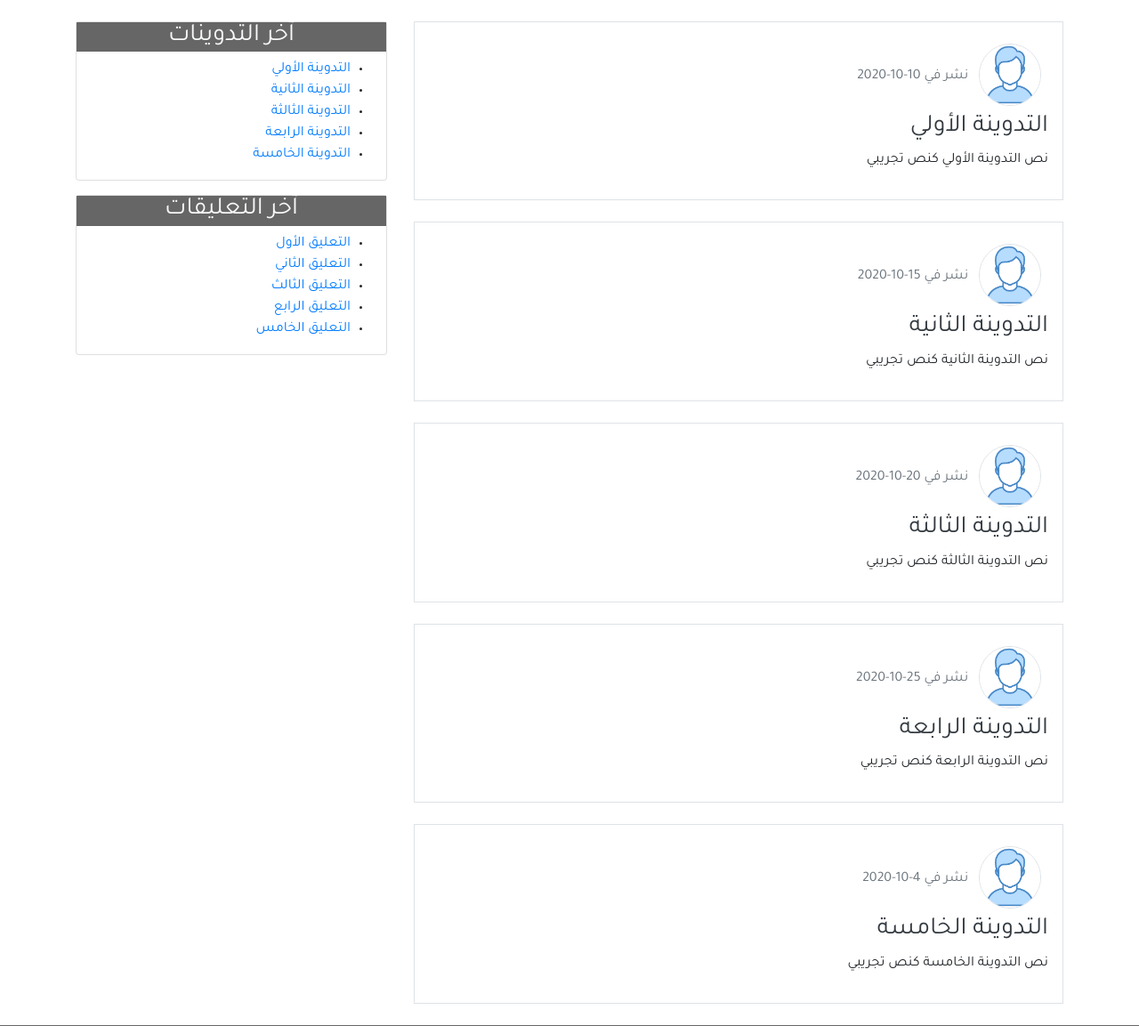
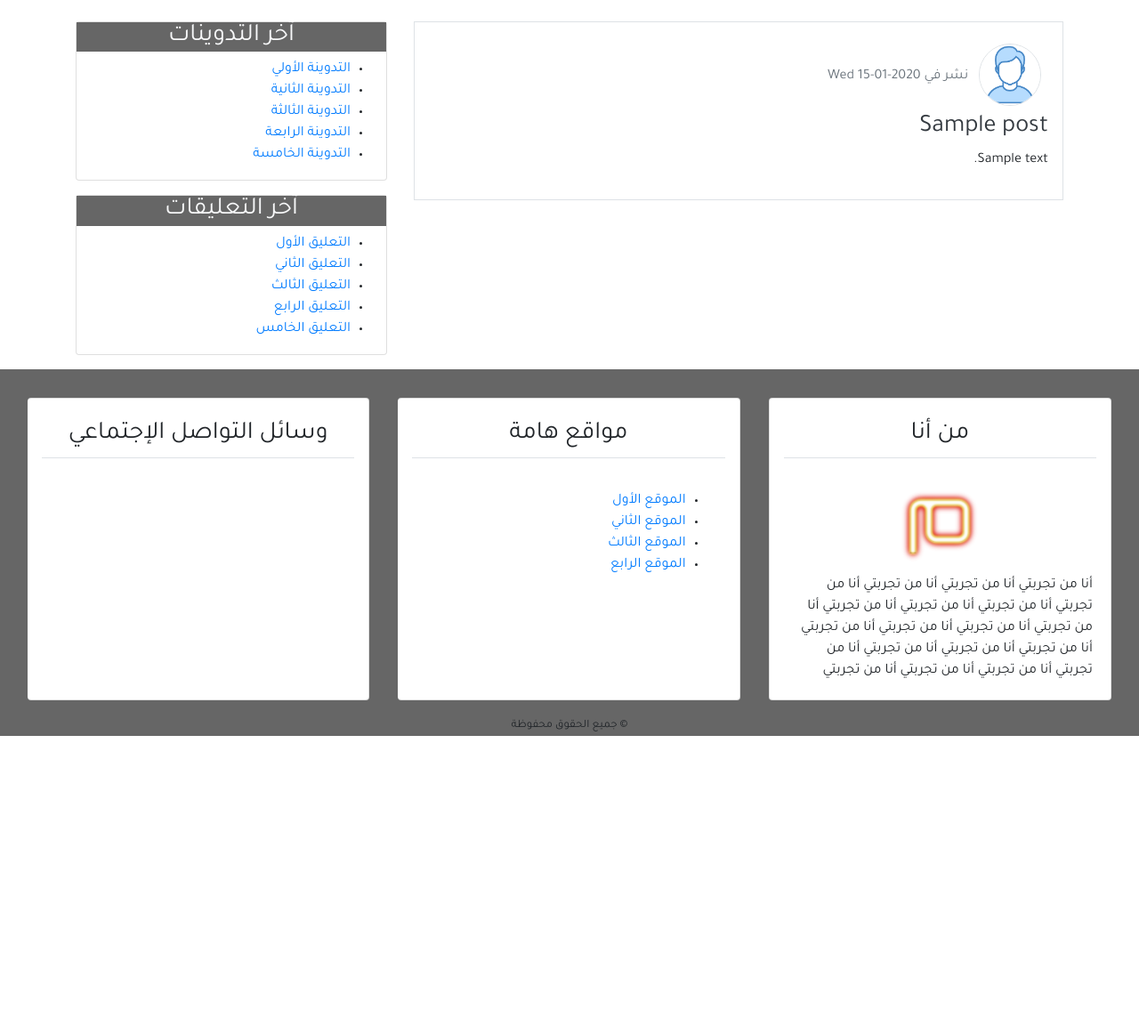
Before and after one commit to Wafaa-Soliman/Blogger-python-django, a Django app: page / in a window 1280 px wide. Shown: the part 57-1210 px from the top of the page at 89% size. After the commit the page ends 884 px from the top, so only its background shows below. Run offline with Django 3.2, Linux system fonts and the light colour scheme; tables that the repository leaves empty hold one stand-in row (values such as "Sample post"); some libraries are stand-ins or nearby versions.

Commit message:
Format date

```diff
--- a/src/blog/models.py
+++ b/src/blog/models.py
@@ -11,3 +11,6 @@
 
     def __str__(self):
         return self.title
+
+    class Meta:
+        ordering = ['-post_date']
--- a/src/blog/views.py
+++ b/src/blog/views.py
@@ -1,5 +1,5 @@
 from django.shortcuts import get_object_or_404, render
-
+from  .models import Post
 # Create your views here.
 posts=[
     {
@@ -37,7 +37,7 @@
 def home(request):
     context = {
         'title': 'الصفحة الرئيسية',
-        'posts': posts
+        'posts': Post.objects.all()
     }
     return render(request,'blog/index.html', context)
 
--- a/src/templates/blog/index.html
+++ b/src/templates/blog/index.html
@@ -4,7 +4,7 @@
 {% for post in posts %}
     <div class="post border p-3 mb-4">
         <img class="img-fluid rounded-circle border m-2" width="70px" src="{% static 'images/person.png' %}" alt="صورة الناشر">
-        <span class="text-secondary">نشر في {{post.post_date}}</span>
+        <span class="text-secondary">نشر في {{post.post_date|date:'D d-m-Y'}}</span>
         <h3><a class="text-dark" href="">{{post.title}}</a></h3>
         <p>{{post.content}}</p>
     </div>
```
